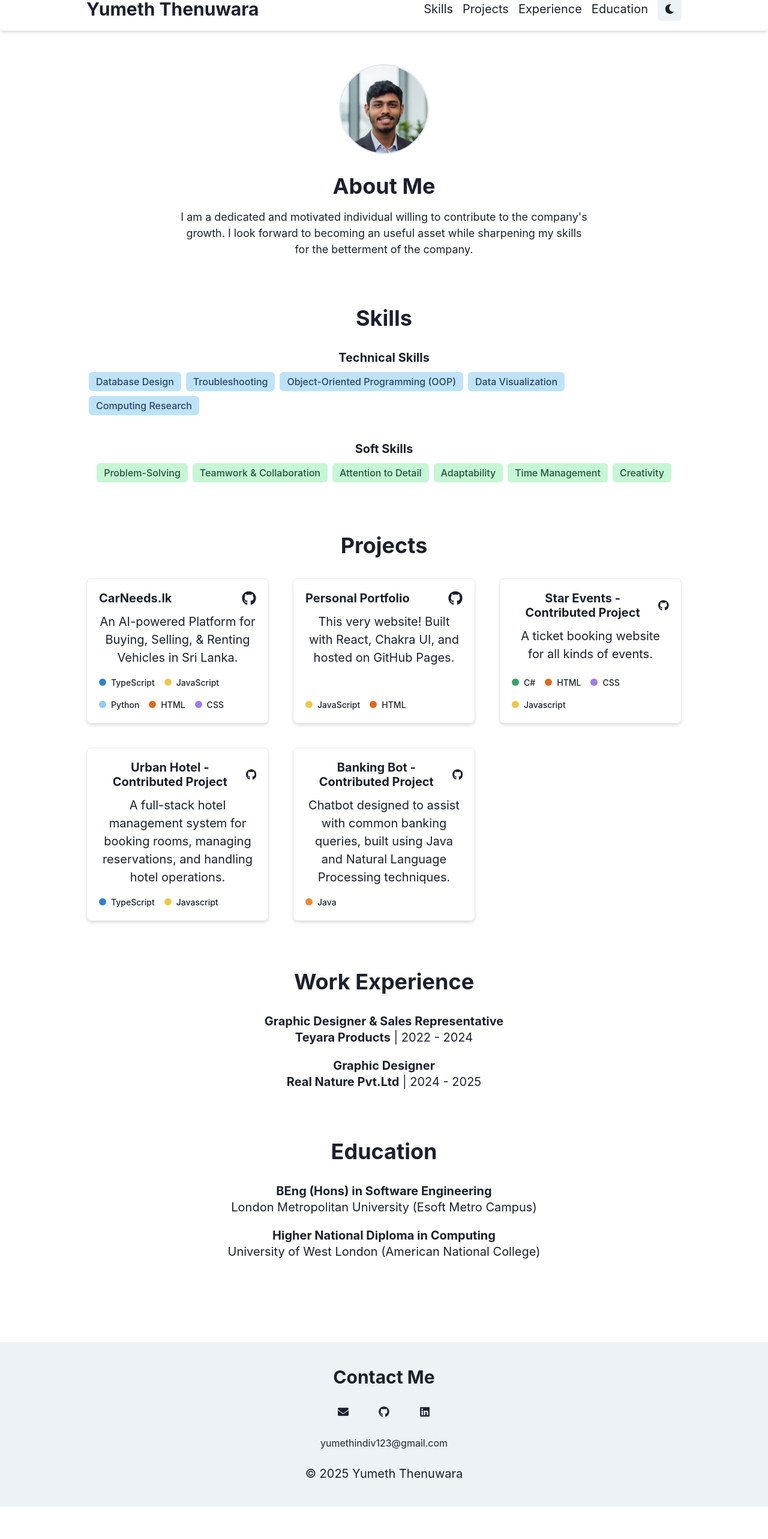
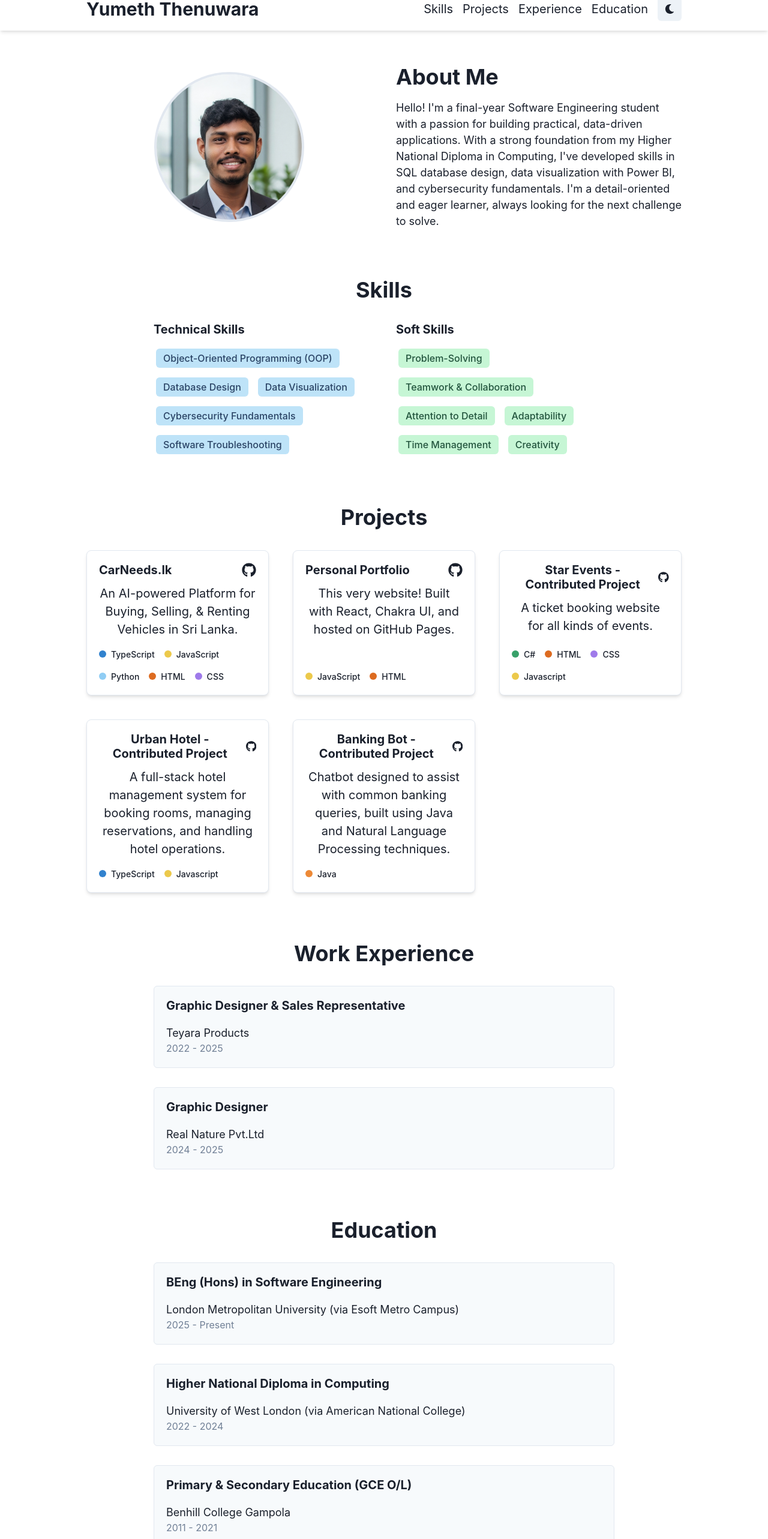
Before and after one commit to mrYumeth/my-portfolio, a React (Vite) app: page / in a window 1280 px wide. Shown: the part 21-2586 px from the top of the page at 60% size. Before the commit the page ends 2532 px from the top, so only its background shows below. Built offline with nearby package versions, Linux system fonts and the light colour scheme.

Commit message:
Modernized View

```diff
--- a/src/App.jsx
+++ b/src/App.jsx
@@ -1,4 +1,3 @@
-// We import the components we need from Chakra UI
 import {
   Box,
   Container,
@@ -11,16 +10,20 @@ import {
   useColorMode,
   IconButton,
   Image,
-  SimpleGrid
+  SimpleGrid,
+  Card, // 1. Import Card components
+  CardHeader,
+  CardBody,
+  Stack,
+  useColorModeValue, // 2. Import useColorModeValue
 } from '@chakra-ui/react';
-import { FaSun, FaMoon, FaGithub, FaLinkedin, FaEnvelope } from 'react-icons/fa'; // Icons!
-import profilePic from './assets/profile.png'; // Make sure profile.png is in src/assets/
-import { ProjectCard } from './components/ProjectCard.jsx'; // Make sure this path is correct
+import { FaSun, FaMoon, FaGithub, FaLinkedin, FaEnvelope } from 'react-icons/fa';
+import profilePic from './assets/profile.png';
+import { ProjectCard } from './components/ProjectCard.jsx';
 
 // === START: Project Data ===
-// 1. Change `language` to `languages` and use an array
 const projectsData = [
-    {
+  {
     title: 'CarNeeds.lk',
     description: 'An AI-powered Platform for Buying, Selling, & Renting Vehicles in Sri Lanka.',
     href: 'https://github.com/mrYumeth/car-find-ai-lk',
@@ -38,13 +41,13 @@ const projectsData = [
     href: 'https://github.com/mrYumeth/StarEvents',
     languages: ['C#', 'HTML', 'CSS', 'Javascript'],
   },
-    {
+  {
     title: 'Urban Hotel - Contributed Project',
     description: 'A full-stack hotel management system for booking rooms, managing reservations, and handling hotel operations.',
     href: 'https://github.com/Dhinal2/urban-hotel',
-    languages: ['TypeScript', 'Javascript',],
+    languages: ['TypeScript', 'Javascript'],
   },
-    {
+  {
     title: 'Banking Bot - Contributed Project',
     description: 'Chatbot designed to assist with common banking queries, built using Java and Natural Language Processing techniques.',
     href: 'https://github.com/Dhinal2/BankingBot',
@@ -53,15 +56,68 @@ const projectsData = [
 ];
 // === END: Project Data ===
 
+// 3. === START: New Skills Data ===
+// Moved your hardcoded skills here for easy editing
+const technicalSkills = [
+  'Object-Oriented Programming (OOP)',
+  'Database Design',
+  'Data Visualization',
+  'Cybersecurity Fundamentals',
+  'Software Troubleshooting',
+];
 
-// This is our main App component
+const softSkills = [
+  'Problem-Solving',
+  'Teamwork & Collaboration',
+  'Attention to Detail',
+  'Adaptability',
+  'Time Management',
+  'Creativity',
+];
+// === END: New Skills Data ===
+
+// 4. === START: New Experience Data ===
+const experienceData = [
+    {
+    role: 'Graphic Designer & Sales Representative',
+    company: 'Teyara Products',
+    date: '2022 - 2025',
+  },
+  {
+    role: 'Graphic Designer',
+    company: 'Real Nature Pvt.Ltd',
+    date: '2024 - 2025',
+  },
+];
+// === END: New Experience Data ===
+
+// 5. === START: New Education Data ===
+const educationData = [
+  {
+    degree: 'BEng (Hons) in Software Engineering',
+    school: 'London Metropolitan University (via Esoft Metro Campus)',
+    date: '2025 - Present', // Assuming 2025 from CV
+  },
+  {
+    degree: 'Higher National Diploma in Computing',
+    school: 'University of West London (via American National College)',
+    date: '2022 - 2024',
+  },
+  {
+    degree: 'Primary & Secondary Education (GCE O/L)',
+    school: 'Benhill College Gampola',
+    date: '2011 - 2021',
+  },
+];
+// === END: New Education Data ===
+
 function App() {
-  // Chakra UI has a built-in hook for dark mode
   const { colorMode, toggleColorMode } = useColorMode();
+  // 6. Define card background color
+  const cardBg = useColorModeValue('gray.50', 'gray.700');
 
   return (
     <Box fontSize="xl">
-
       {/* === HEADER / NAVBAR === */}
       <Box as="header" w="100%" p={4} boxShadow="md" position="sticky" top={0} bg={colorMode === 'light' ? 'white' : 'gray.800'} zIndex={10}>
         <Container maxW="container.lg" display="flex" justifyContent="space-between" alignItems="center">
@@ -69,12 +125,10 @@ function App() {
             Yumeth Thenuwara
           </Heading>
           <HStack as="nav" spacing={4}>
-            {/* HStack arranges items horizontally */}
             <Link href="#skills">Skills</Link>
             <Link href="#projects">Projects</Link>
             <Link href="#experience">Experience</Link>
             <Link href="#education">Education</Link>
-            {/* This is our dark mode toggle button! */}
             <IconButton
               onClick={toggleColorMode}
               icon={colorMode === 'light' ? <FaMoon /> : <FaSun />}
@@ -88,52 +142,61 @@ function App() {
       <Container maxW="container.lg" p={4}>
         <VStack spacing={20} as="main" my={10} align="center">
 
-          {/* === ABOUT ME SECTION === */}
-          <Box as="section" id="about" textAlign="start" w="100%">
-            <VStack spacing={8} align="center">
-              <Image
-                borderRadius="full"
-                boxSize="150px"
-                src={profilePic}
-                alt="Yumeth Thenuwara"
-                border="2px solid"
-                borderColor={colorMode === 'light' ? 'gray.200' : 'gray.600'}
-                objectFit="cover"
-              />
-              <Box>
-                <Heading as="h2" size="xl" mb={4} textAlign="center">About Me</Heading>
-                <Text fontSize="lg" maxW="60ch" mx="auto" textAlign="center">
-                  I am a dedicated and motivated individual willing to contribute to the company's growth.
-                  I look forward to becoming an useful asset while sharpening my skills for the betterment of the company.
+          {/* 7. === START: MODERNIZED ABOUT ME SECTION === */}
+          <Box as="section" id="about" w="100%">
+            <SimpleGrid columns={{ base: 1, md: 2 }} spacing={10} alignItems="center">
+              <VStack align="center">
+                <Image
+                  borderRadius="full"
+                  boxSize="250px" // Made image slightly larger
+                  src={profilePic}
+                  alt="Yumeth Thenuwara"
+                  border="4px solid"
+                  borderColor={colorMode === 'light' ? 'gray.200' : 'gray.600'}
+                  objectFit="cover"
+                />
+              </VStack>
+              <VStack align={{ base: 'center', md: 'start' }} spacing={4} textAlign={{ base: 'center', md: 'start' }}>
+                <Heading as="h2" size="xl">
+                  About Me
+                </Heading>
+                <Text fontSize="lg" maxW="60ch">
+                  Hello! I'm a final-year Software Engineering student with a passion for building practical, data-driven applications. With a strong foundation from my Higher National Diploma in Computing, I've developed skills in SQL database design, data visualization with Power BI, and cybersecurity fundamentals. I'm a detail-oriented and eager learner, always looking for the next challenge to solve.
                 </Text>
-              </Box>
-            </VStack>
+              </VStack>
+            </SimpleGrid>
           </Box>
+          {/* === END: MODERNIZED ABOUT ME SECTION === */}
 
-          {/* === SKILLS SECTION === */}
-          <Box as="section" id="skills" textAlign="start" w="100%">
+          {/* 8. === START: MODERNIZED SKILLS SECTION === */}
+          <Box as="section" id="skills" w="100%">
             <Heading as="h2" size="xl" mb={8} textAlign="center">Skills</Heading>
-            <HStack spacing={10} justify="center" wrap="wrap" align="flex-start">
-              <VStack>
-                <Heading as="h3" size="md">Technical Skills</Heading>
-                <Box>
-                  {['Database Design', 'Troubleshooting', 'Object-Oriented Programming (OOP)', 'Data Visualization', 'Computing Research'].map((skill) => (
-                    <Tag size="lg" colorScheme="blue" m={1} key={skill}>{skill}</Tag>
+            <SimpleGrid columns={{ base: 1, md: 2 }} spacing={10} maxW="container.md" mx="auto">
+              <VStack align="start">
+                <Heading as="h3" size="md" mb={2}>Technical Skills</Heading>
+                <HStack wrap="wrap" justify="start">
+                  {technicalSkills.map((skill) => (
+                    <Tag size="lg" colorScheme="blue" m={1} key={skill}>
+                      {skill}
+                    </Tag>
                   ))}
-                </Box>
+                </HStack>
               </VStack>
-              <VStack>
-                <Heading as="h3" size="md">Soft Skills</Heading>
-                <Box>
-                  {['Problem-Solving', 'Teamwork & Collaboration', 'Attention to Detail', 'Adaptability', 'Time Management', 'Creativity'].map((skill) => (
-                    <Tag size="lg" colorScheme="green" m={1} key={skill}>{skill}</Tag>
+              <VStack align="start">
+                <Heading as="h3" size="md" mb={2}>Soft Skills</Heading>
+                <HStack wrap="wrap" justify="start">
+                  {softSkills.map((skill) => (
+                    <Tag size="lg" colorScheme="green" m={1} key={skill}>
+                      {skill}
+                    </Tag>
                   ))}
-                </Box>
+                </HStack>
               </VStack>
-            </HStack>
+            </SimpleGrid>
           </Box>
+          {/* === END: MODERNIZED SKILLS SECTION === */}
 
-          {/* === PROJECTS SECTION (NEW) === */}
+          {/* === PROJECTS SECTION === */}
           <Box as="section" id="projects" textAlign="center" w="100%">
             <Heading as="h2" size="xl" mb={8} textAlign="center">
               Projects
@@ -145,42 +208,53 @@ function App() {
                   title={project.title}
                   description={project.description}
                   href={project.href}
-                  languages={project.languages} // <-- 2. Pass the array here
+                  languages={project.languages}
                 />
               ))}
             </SimpleGrid>
           </Box>
 
+          {/* 9. === START: MODERNIZED EXPERIENCE SECTION === */}
+          <Box as="section" id="experience" w="100%">
+            <Heading as="h2" size="xl" mb={8} textAlign="center">
+              Work Experience
+            </Heading>
+            <Stack spacing={8} maxW="container.md" mx="auto">
+              {experienceData.map((job) => (
+                <Card key={job.company} variant="outline" bg={cardBg}>
+                  <CardHeader>
+                    <Heading size="md">{job.role}</Heading>
+                  </CardHeader>
+                  <CardBody pt={0}>
+                    <Text fontSize="lg">{job.company}</Text>
+                    <Text fontSize="md" color="gray.500">{job.date}</Text>
+                  </CardBody>
+                </Card>
+              ))}
+            </Stack>
+          </Box>
+          {/* === END: MODERNIZED EXPERIENCE SECTION === */}
 
-          {/* === EXPERIENCE SECTION === */}
-          <Box as="section" id="experience" textAlign="center" w="100%">
-            <Heading as="h2" size="xl" mb={8} textAlign="center">Work Experience</Heading>
-            <VStack spacing={5} align="center" maxW="60ch" mx="auto">
-              <Box>
-                <Heading as="h3" size="md">Graphic Designer & Sales Representative</Heading>
-                <Text><strong>Teyara Products</strong> | 2022 - 2024</Text>
-              </Box>
-              <Box>
-                <Heading as="h3" size="md">Graphic Designer</Heading>
-                <Text><strong>Real Nature Pvt.Ltd</strong> | 2024 - 2025</Text>
-              </Box>
-            </VStack>
+          {/* 10. === START: MODERNIZED EDUCATION SECTION === */}
+          <Box as="section" id="education" w="100%">
+            <Heading as="h2" size="xl" mb={8} textAlign="center">
+              Education
+            </Heading>
+            <Stack spacing={8} maxW="container.md" mx="auto">
+              {educationData.map((edu) => (
+                <Card key={edu.school} variant="outline" bg={cardBg}>
+                  <CardHeader>
+                    <Heading size="md">{edu.degree}</Heading>
+                  </CardHeader>
+                  <CardBody pt={0}>
+                    <Text fontSize="lg">{edu.school}</Text>
+                    <Text fontSize="md" color="gray.500">{edu.date}</Text>
+                  </CardBody>
+                </Card>
+              ))}
+            </Stack>
           </Box>
-
-          {/* === EDUCATION SECTION === */}
-          <Box as="section" id="education" textAlign="center" w="100%">
-            <Heading as="h2" size="xl" mb={8} textAlign="center">Education</Heading>
-            <VStack spacing={5} align="center" maxW="60ch" mx="auto">
-              <Box>
-                <Heading as="h3" size="md">BEng (Hons) in Software Engineering</Heading>
-                <Text>London Metropolitan University (Esoft Metro Campus)</Text>
-              </Box>
-              <Box>
-                <Heading as="h3" size="md">Higher National Diploma in Computing</Heading>
-                <Text>University of West London (American National College)</Text>
-              </Box>
-            </VStack>
-          </Box>
+          {/* === END: MODERNIZED EDUCATION SECTION === */}
 
         </VStack>
       </Container>
@@ -189,9 +263,6 @@ function App() {
       <Box as="footer" mt={20} p={10} bg={colorMode === 'light' ? 'gray.100' : 'gray.900'} textAlign="center">
         <Heading as="h2" size="lg" mb={4}>Contact Me</Heading>
         <HStack justify="center" spacing={5}>
-          <Link href="mailto:yumethindiv123@gmail.com" isExternal>
-            <IconButton icon={<FaEnvelope />} aria-label="Email" size="lg" />
-          </Link>
           <Link href="https://github.com/mrYumeth" isExternal>
             <IconButton icon={<FaGithub />} aria-label="GitHub" size="lg" />
           </Link>
```
